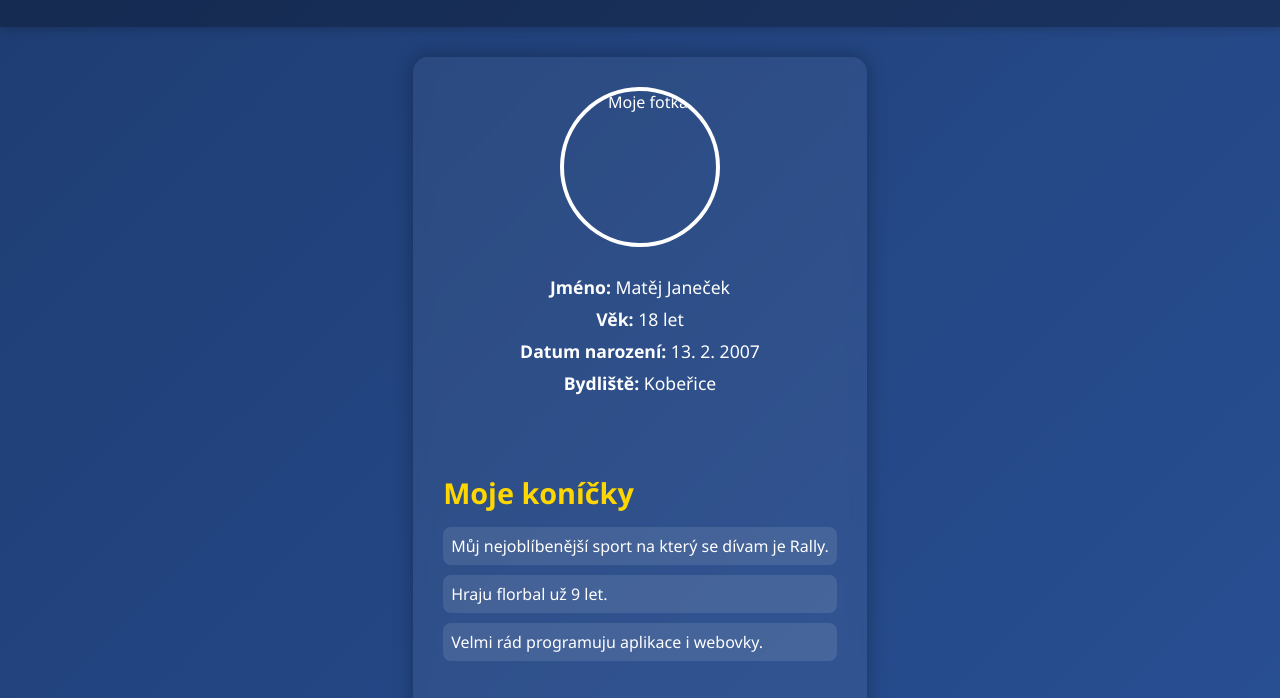
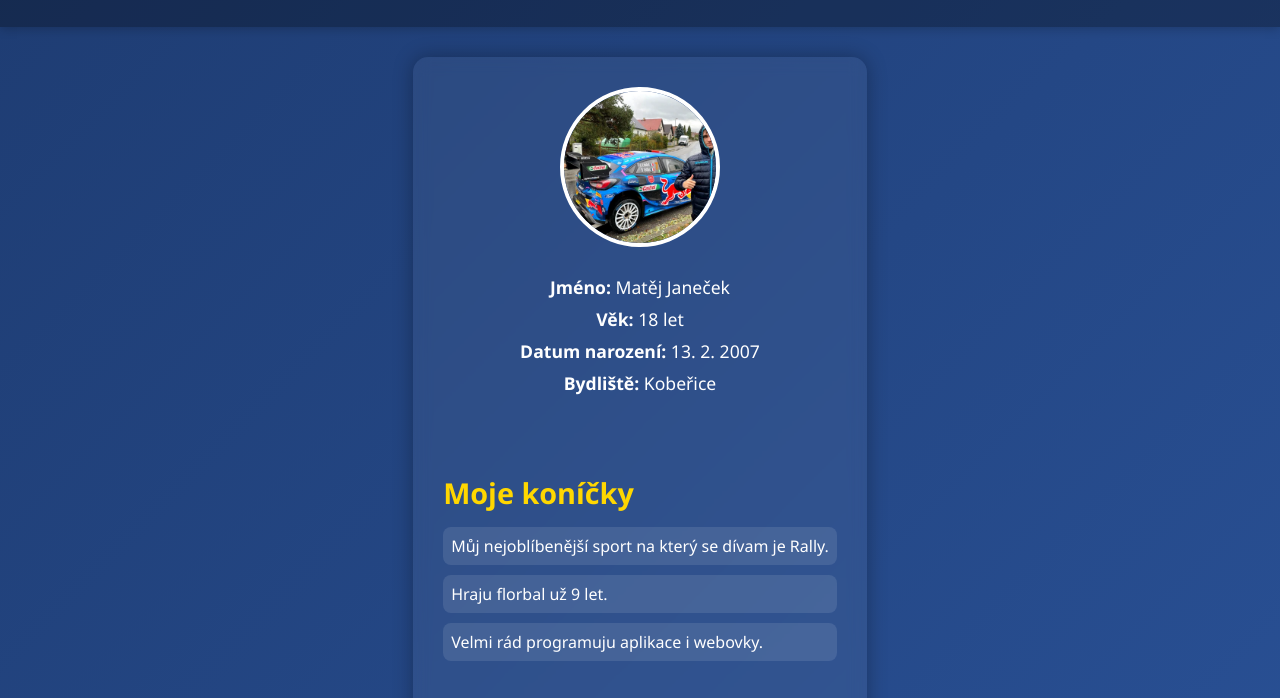
Before and after one commit to Janecekmates/Portfolio, a plain HTML site: page index.html in a window 1280 px wide. Shown: the part 94-792 px from the top of the page. Drawn offline with Linux system fonts and the light colour scheme.

Commit message:
Update index.html

```diff
--- a/index.html
+++ b/index.html
@@ -3,7 +3,7 @@
 <head>
     <meta charset="UTF-8">
     <meta name="viewport" content="width=device-width, initial-scale=1.0">
-    <title>Portfolio - [Tvé jméno]</title>
+    <title>Portfolio - Matěj Janeček</title>
     <style>
         * {
             margin: 0;
@@ -163,7 +163,7 @@
 
     <div class="container">
         <div class="profile">
-            <img src="/img/janec.webp" alt="Moje fotka" />
+            <img src="janec.webp" alt="Moje fotka" />
             <div class="info">
                 <p><strong>Jméno:</strong> Matěj Janeček</p>
                 <p><strong>Věk:</strong> 18 let</p>
```
